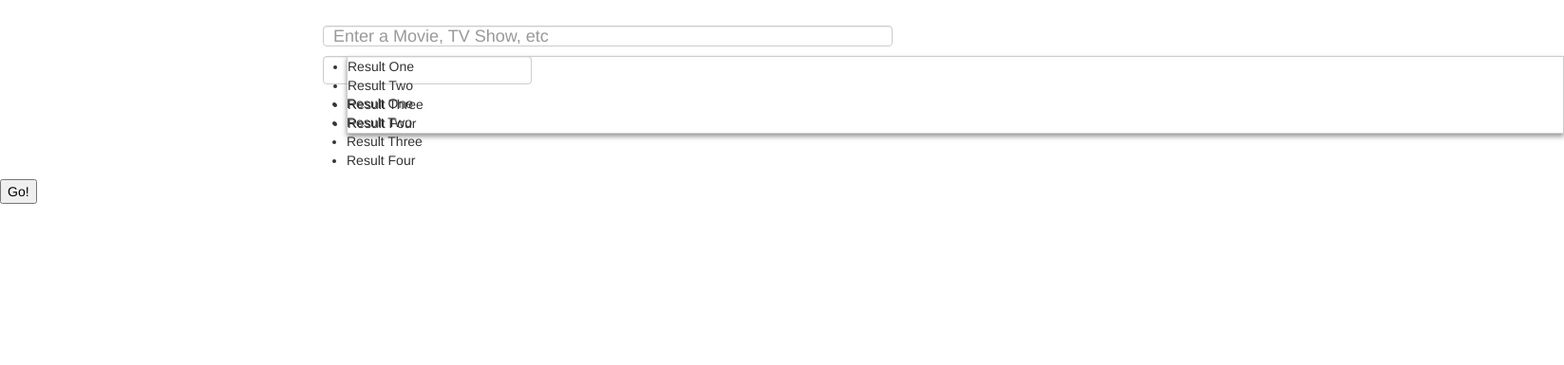
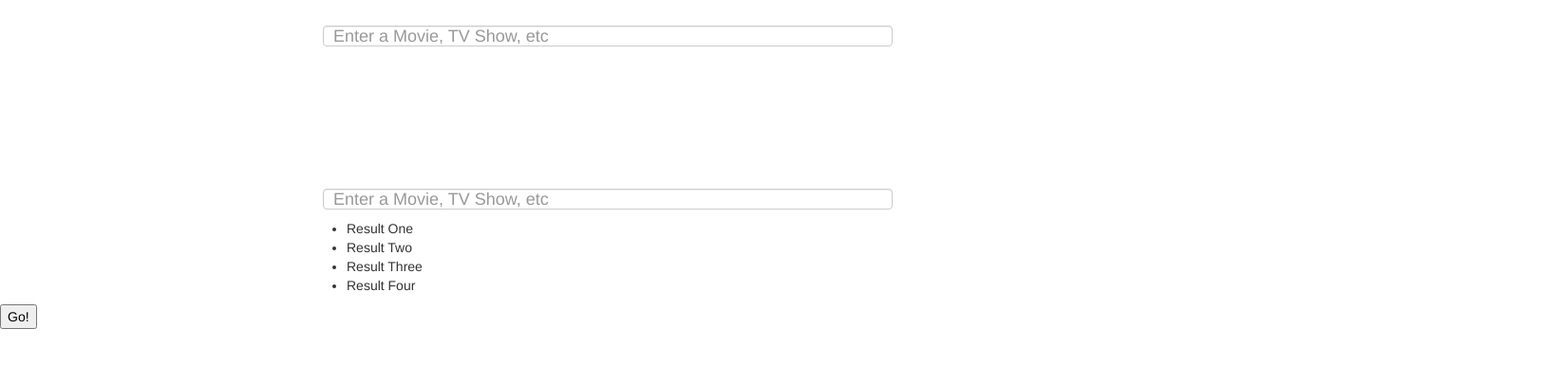
Before and after one commit to christophermllr/intersact, a website: page template.html in a window 1280 px wide. Shown: the part 223-608 px from the top of the page at 95% size, 1647 px wide, since content can reach past the window. Drawn offline with Linux system fonts and the light colour scheme; files that its build step writes are made by us from their sources.

Commit message:
Adding icon

```diff
--- a/template.html
+++ b/template.html
@@ -90,6 +90,7 @@ header {
 }
 
 .autocomplete .result-list {
+  display: none;
   border: 1px solid #CCC;
   position: absolute;
   width: 100%;
@@ -99,7 +100,9 @@ header {
 }
 
 .search .plus-icon {
-
+  height: 100px;
+  margin: 20px auto;
+  width: 100px;
 }
 
 .search .submit-button {
@@ -122,7 +125,7 @@ header {
     <section>
 
       <div class="autocomplete">
-        <input type="text" name="autocomplete" class="search-field" placeholder="Enter a Movie, TV Show, etc" />
+        <input type="text" name="movie-one" class="search-field" placeholder="Enter a Movie, TV Show, etc" />
         <ul class="result-list">
           <li>Result One</li>
           <li>Result Two</li>
@@ -134,7 +137,7 @@ header {
       <div class="plus-icon"></div>
 
       <div class="autocomplete">
-        <input type="text" name="autocomplete" />
+        <input type="text" name="movie-two" class="search-field" placeholder="Enter a Movie, TV Show, etc" />
         <ul>
           <li>Result One</li>
           <li>Result Two</li>
```
Also changed, not shown: icon@2x.png (added).
